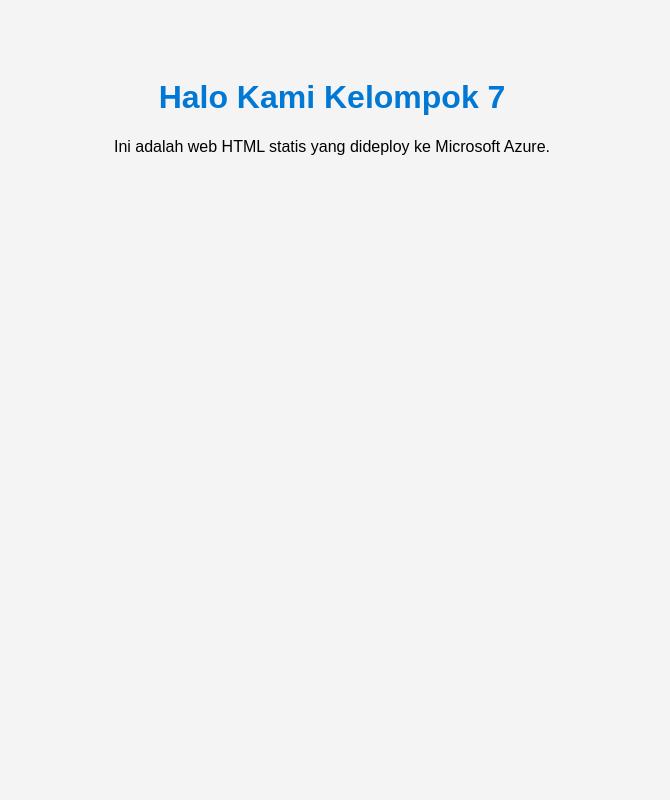
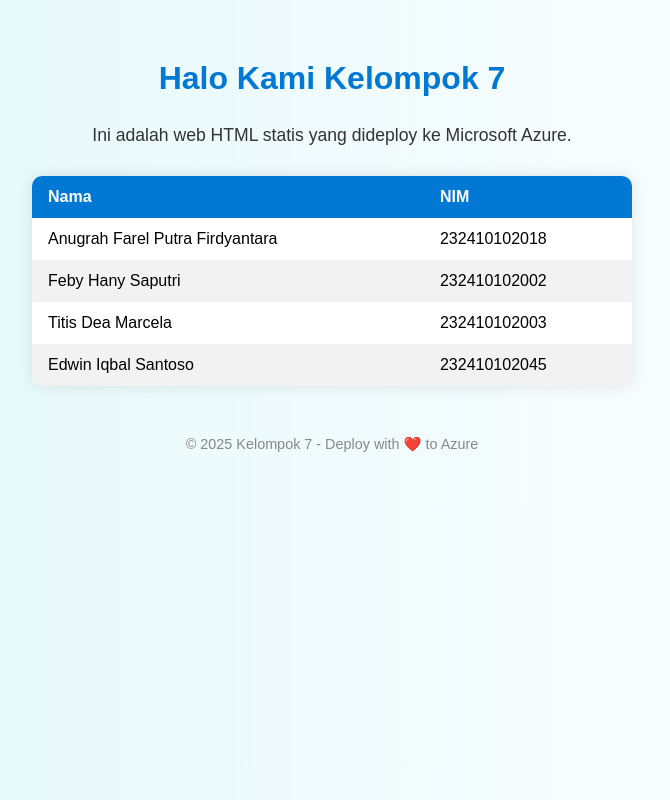
Before and after one commit to izunalagi/Praktek_CC, a plain HTML site: page index.html in a window 1280 px wide. Shown: the whole page, without its empty margins (308-978 px from the left). Drawn offline with Linux system fonts and the light colour scheme.

Commit message:
edit visual

```diff
--- a/index.html
+++ b/index.html
@@ -1,28 +1,106 @@
-<!-- index.html -->
 <!DOCTYPE html>
-<html lang="en">
+<html lang="id">
 
 <head>
     <meta charset="UTF-8">
-    <title>Halo Azure</title>
+    <title>Kelompok 7 - Halo Azure</title>
     <meta name="viewport" content="width=device-width, initial-scale=1.0">
     <style>
         body {
-            font-family: sans-serif;
-            text-align: center;
-            padding: 50px;
-            background-color: #f4f4f4;
+            margin: 0;
+            padding: 0;
+            font-family: Arial, sans-serif;
+            background: linear-gradient(to right, #e0f7fa, #ffffff);
+            display: flex;
+            flex-direction: column;
+            align-items: center;
+            min-height: 100vh;
         }
 
         h1 {
             color: #0078d4;
+            margin-top: 60px;
+            margin-bottom: 10px;
+        }
+
+        p {
+            color: #333;
+            font-size: 1.1em;
+            margin-bottom: 30px;
+        }
+
+        table {
+            border-collapse: collapse;
+            width: 90%;
+            max-width: 600px;
+            background-color: #ffffff;
+            box-shadow: 0 0 15px rgba(0, 0, 0, 0.1);
+            border-radius: 10px;
+            overflow: hidden;
+        }
+
+        th,
+        td {
+            padding: 12px 16px;
+            text-align: left;
+        }
+
+        th {
+            background-color: #0078d4;
+            color: white;
+        }
+
+        tr:nth-child(even) {
+            background-color: #f2f2f2;
+        }
+
+        tr:hover {
+            background-color: #e0f0ff;
+        }
+
+        .footer {
+            margin-top: 40px;
+            padding: 10px;
+            color: #888;
+            font-size: 0.9em;
         }
     </style>
 </head>
 
 <body>
-    <h1>Halo Kami Kelompok 7 </h1>
+    <h1>Halo Kami Kelompok 7</h1>
     <p>Ini adalah web HTML statis yang dideploy ke Microsoft Azure.</p>
+
+    <table>
+        <thead>
+            <tr>
+                <th>Nama</th>
+                <th>NIM</th>
+            </tr>
+        </thead>
+        <tbody>
+            <tr>
+                <td>Anugrah Farel Putra Firdyantara</td>
+                <td>232410102018</td>
+            </tr>
+            <tr>
+                <td>Feby Hany Saputri</td>
+                <td>232410102002</td>
+            </tr>
+            <tr>
+                <td>Titis Dea Marcela</td>
+                <td>232410102003</td>
+            </tr>
+            <tr>
+                <td>Edwin Iqbal Santoso</td>
+                <td>232410102045</td>
+            </tr>
+        </tbody>
+    </table>
+
+    <div class="footer">
+        &copy; 2025 Kelompok 7 - Deploy with ❤️ to Azure
+    </div>
 </body>
 
 </html>
```
